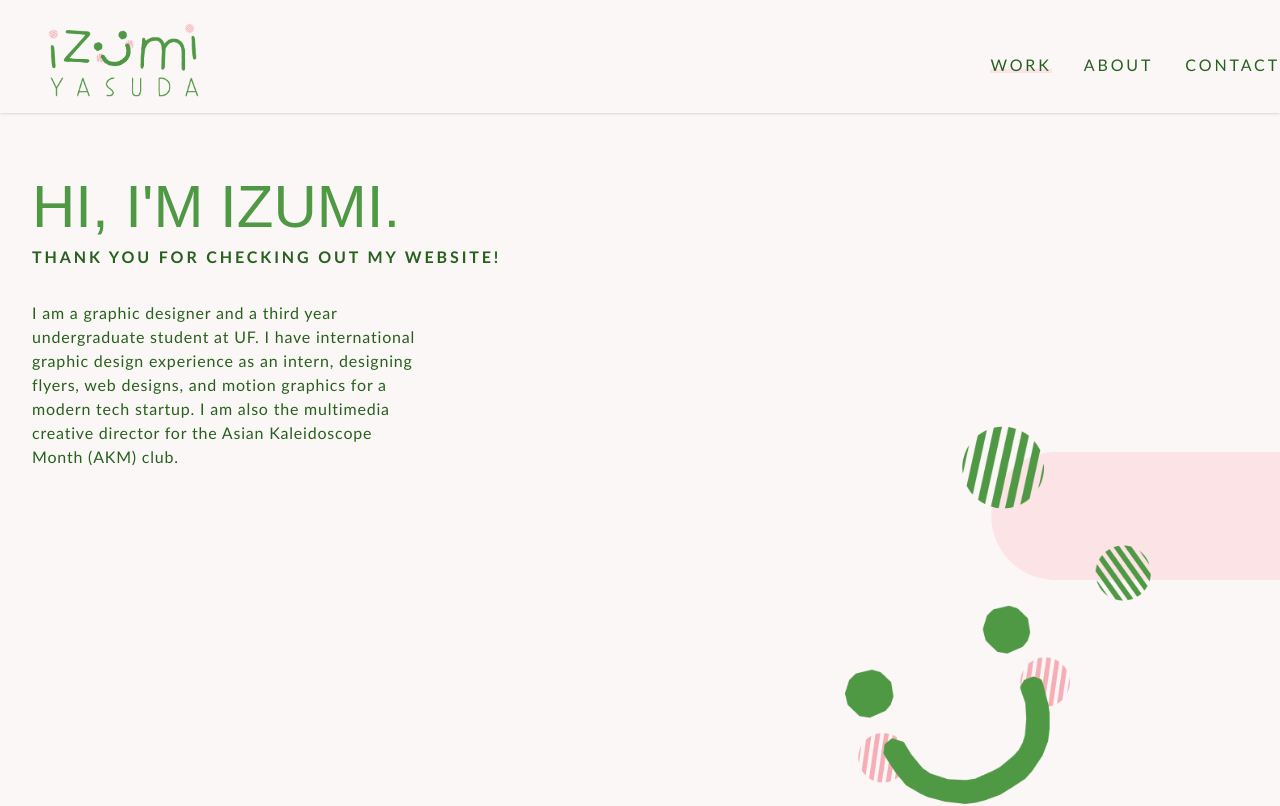
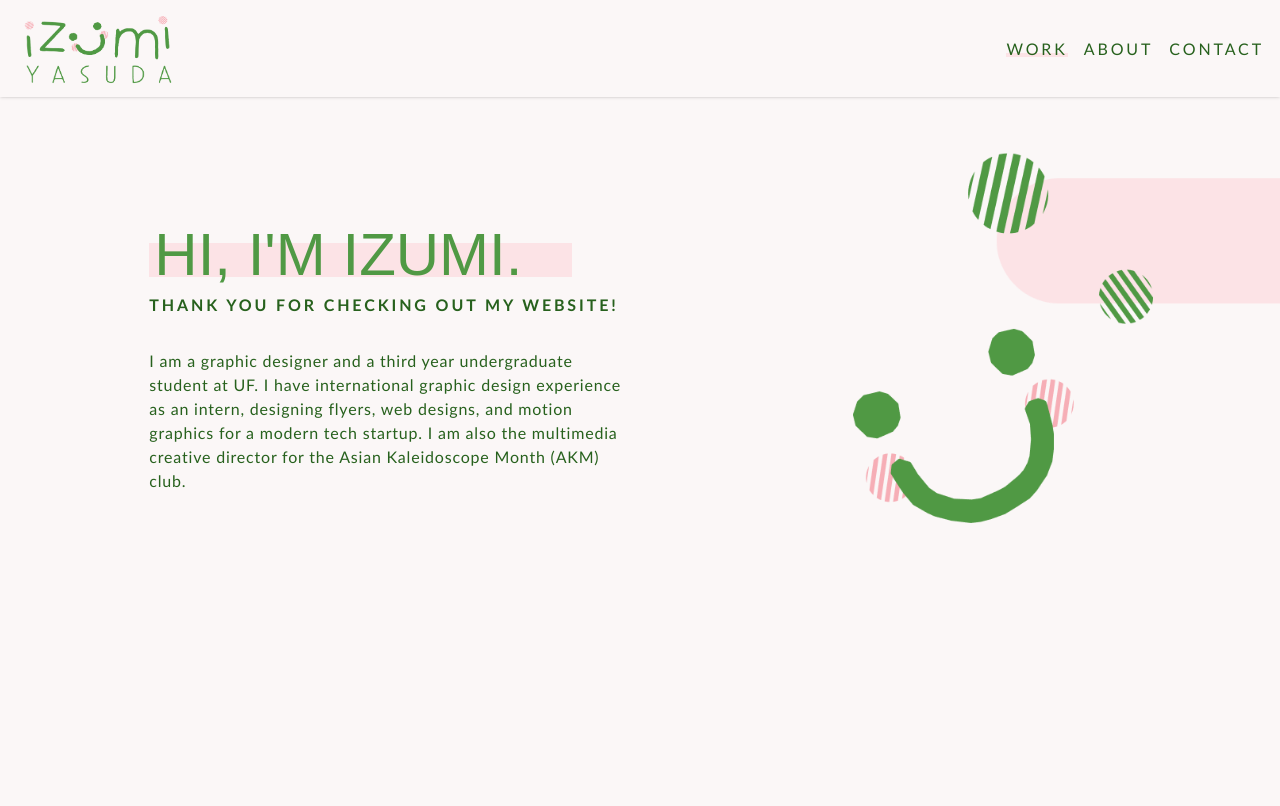
Before and after one commit to zozo-yasuda/izumi-portfolio, a Next.js app: page /about in a window 1280 px wide. Shown: the top 806 px of the page. Built offline with nearby package versions, Linux system fonts and the light colour scheme; a web font is replaced by a local one.

Commit message:
adjusted positions

```diff
--- a/src/app/about/page.tsx
+++ b/src/app/about/page.tsx
@@ -1,36 +1,37 @@
-const Image = require("next/image").default;
+const Image = require("next/legacy/image").default;
 
 export default function Page() {
   return (
-    <section className="bg-offwhite min-h-screen flex flex-row">
-      <div className="p-8 lg:py-16">
+    <section className="bg-offwhite min-h-screen flex flex-col lg:flex-row justify-end">
+      <div className="w-3/4 lg:w-1/2 h-full pt-[16vh] mr-16 ml-2">
         <span className="relative inline-block">
           <h1 className="relative z-10 mb-2 text-lime uppercase font-tomarik text-6xl">
-            HI, I&apos;m Izumi.
+            &#8202;HI, I&apos;m Izumi.&nbsp;&nbsp;&nbsp;
           </h1>
-          <div className="absolute bottom-0 left-auto right-auto w-full bg-rose z-0"></div>
+          <div className="absolute z-5 w-full h-1/2 bottom-4 left-auto right-auto bg-rose"></div>
         </span>
         <br />
         <h2 className="mb-8 text-green font-bold uppercase font-sans tracking-18">
           thank you for checking out my website!
         </h2>
-        <p className="w-1/2 mb-3 text-green font-sans tracking-5">
+        <p className="w-full lg:w-3/4 text-green font-sans tracking-5">
           I am a graphic designer and a third year undergraduate student at UF.
           I have international graphic design experience as an intern, designing
-          flyers, web designs, and motion graphics for a modern tech startup.
-          I am also the multimedia creative director for the Asian Kaleidoscope
+          flyers, web designs, and motion graphics for a modern tech startup. I
+          am also the multimedia creative director for the Asian Kaleidoscope
           Month (AKM) club.
         </p>
       </div>
-      <div className="relative w-full h-0 pb-[77.14%]">
+
+      <div className="relative w-full lg:w-1/3 h-screen mt-10 ">
         <Image
           src="/aboutImage.png"
           alt="Izumi Yasuda"
-          layout = "fill"
+          layout="fill"
           objectFit="contain"
-          objectPosition="right"
+          objectPosition="right top"
         />
-        </div>
+      </div>
     </section>
   );
 }
--- a/src/app/components/gallery/ImageStack.tsx
+++ b/src/app/components/gallery/ImageStack.tsx
@@ -1,5 +1,5 @@
 import React, { useState} from 'react';
-import Image from 'next/image';
+import Image from "next/image";
 import Link from 'next/link';
 import Artwork from "../models/Artwork";
 
@@ -31,35 +31,37 @@ const ImageStack = (props: ImageStackProps) => {
         >
         <Link href = {props.artwork.key}>
         <Image
+            className = "shadow-xl"
+            src={props.artwork.thumbnail}
+            alt={props.artwork.alt}
+            width={props.artwork.width}
+            height={props.artwork.width}
             style={{
                 transition: 'opacity 0.5s ease-in-out',
                 opacity: isHovered ? 0: 1,
                 position: 'absolute',
                 objectFit: 'contain',
                 left: 0,
-            top:0
-        }}
+                top:0,
+                maxWidth: "100%",
+                height: "auto"
+            }} />
+        <Image
             className = "shadow-xl"
-          src={props.artwork.thumbnail}
-          alt={props.artwork.alt}
+            src={props.artwork.desc}
+            alt={props.artwork.descAlt}
             width={props.artwork.width}
             height={props.artwork.width}
-        />
-        <Image
             style={{
                 transition: 'opacity 0.5s ease-in-out',
                 opacity: isHovered? 1:0,
                 position: 'absolute',
                 objectFit: 'contain',
                 left: 0,
-            top:0
-        }}
-        className = "shadow-xl"
-          src={props.artwork.desc}
-          alt={props.artwork.descAlt}
-          width={props.artwork.width}
-          height={props.artwork.width}
-        />
+                top:0,
+                maxWidth: "100%",
+                height: "auto"
+            }} />
         </Link>
         </div>
     );
--- a/src/app/components/gallery/filters.tsx
+++ b/src/app/components/gallery/filters.tsx
@@ -31,7 +31,7 @@ const Filters = ({
           {filter}
         </div>
         {activeFilter === filter && (
-          <div className="absolute bottom-1 left-auto right-auto w-full h-2 sm:h-1 bg-rose z-0 mx-"></div>
+          <div className="absolute bottom-1 left-auto right-auto w-full h-2 sm:h-1 bg-rose z-0"></div>
         )}
       </span>
     </li>
--- a/src/app/components/navigation/navbar/Logo.tsx
+++ b/src/app/components/navigation/navbar/Logo.tsx
@@ -1,26 +1,17 @@
 "use client";
-import Image from "next/image";
-import { useEffect, useState } from "react";
+import Image from "next/legacy/image";
 import Link from "next/link";
 
 const Logo = () => {
-  //update the size of the logo when the size of the screen changes
-  const [width, setWidth] = useState(0);
-
-  const updateWidth = () => {
-    const newWidth = window.innerWidth;
-    setWidth(newWidth);
-  };
-
-  useEffect(() => {
-    window.addEventListener("resize", updateWidth);
-    updateWidth();
-  }, []);
-
   return (
-    <div className="flex flex-shrink-0 items-center">
+    <div className="flex flex-shrink-0 items-center px-6 pt-4">
       <Link href="/">
-        <Image src="/Logo.png" alt="Logo" width={153} height={81}/>
+          <Image
+            src="/Logo.png"
+            alt="Logo"
+            width="150"
+            height="75"
+          />
       </Link>
     </div>
   );
--- a/src/app/components/navigation/navbar/index.tsx
+++ b/src/app/components/navigation/navbar/index.tsx
@@ -64,17 +64,14 @@ const Navbar = () => {
           </div>
         </>
       ) : (
-        <div className="relative flex flex-1 items-center justify-between mx-auto pl-12 pt-6 pb-2">
-          <Logo />
-          <div
-            className=" text-lime-900 text-base font-sans uppercase items-center justify-between w-full md:flex md:w-auto md:order-1"
-            id="navbar-sticky"
-          >
-            <ul className="flex flex-col md:p-0 mt-4 md:space-x-8 rtl:space-x-reverse md:flex-row md:mt-0 md:border-0">
-              {menuItems}
-            </ul>
+        <>
+          <div className="flex justify-between items-center">
+            <Logo />
+            <div className="">
+              <ul className="text-md mr-4 flex justify-end space-x-4">{menuItems}</ul>
+            </div>
           </div>
-        </div>
+        </>
       )}
     </nav>
   );
--- a/src/app/contact/page.tsx
+++ b/src/app/contact/page.tsx
@@ -1,8 +1,8 @@
 const ContactPage: React.FC = () => {
   return (
-    <div className="bg-offwhite h-screen pt-6">
+    <div className="bg-offwhite h-screen pt-6 ">
       <div
-        className="z-50 h-1/2 flex justify-center items-center "
+        className="z-50 h-1/2 flex justify-center items-center mt-10"
         style={{
           backgroundImage: `url('/contactPage.png')`,
           backgroundSize: "contain",
@@ -11,10 +11,9 @@ const ContactPage: React.FC = () => {
         }}
       >
         <div className="relative max-w-screen lg:py-4">
-              <h1 className="text-lime text-6xl font-tomarik uppercase">
+              <h1 className="text-lime text-6xl font-tomarik uppercase mb-4">
                 let&apos;s connect!
               </h1>
-              <br />
               <p className="text-green font-sans leading-tight tracking-5">
                 Email me at: yasuda.i@ufl.edu
                 <br />
--- a/src/app/fauxflorida/process.tsx
+++ b/src/app/fauxflorida/process.tsx
@@ -10,8 +10,26 @@ export default function Process() {
         </h1>
         <div className="absolute top-1/2 left-1/2 transform -translate-x-6 -translate-y-1/2 w-screen h-4 bg-rose z-0"></div>
         </span>
-        <Image src="/fauxflorida/ff2.svg" alt="Faux Florida spread 2" width={800} height={600} className="w-full" />
-        <Image src={"/fauxflorida/ff3.svg"} alt="Faux Florida spread 3" width={800} height={600} className="w-full" />
+        <Image
+          src="/fauxflorida/ff2.svg"
+          alt="Faux Florida spread 2"
+          width={800}
+          height={600}
+          className="w-full"
+          style={{
+            maxWidth: "100%",
+            height: "auto"
+          }} />
+        <Image
+          src={"/fauxflorida/ff3.svg"}
+          alt="Faux Florida spread 3"
+          width={800}
+          height={600}
+          className="w-full"
+          style={{
+            maxWidth: "100%",
+            height: "auto"
+          }} />
     </section>
   );
 }
```
Also changed, not shown: src/app/components/navigation/navbar/MobileLogo.tsx (+7 -15 lines). Lines whose indentation alone changed are shown as unchanged.
